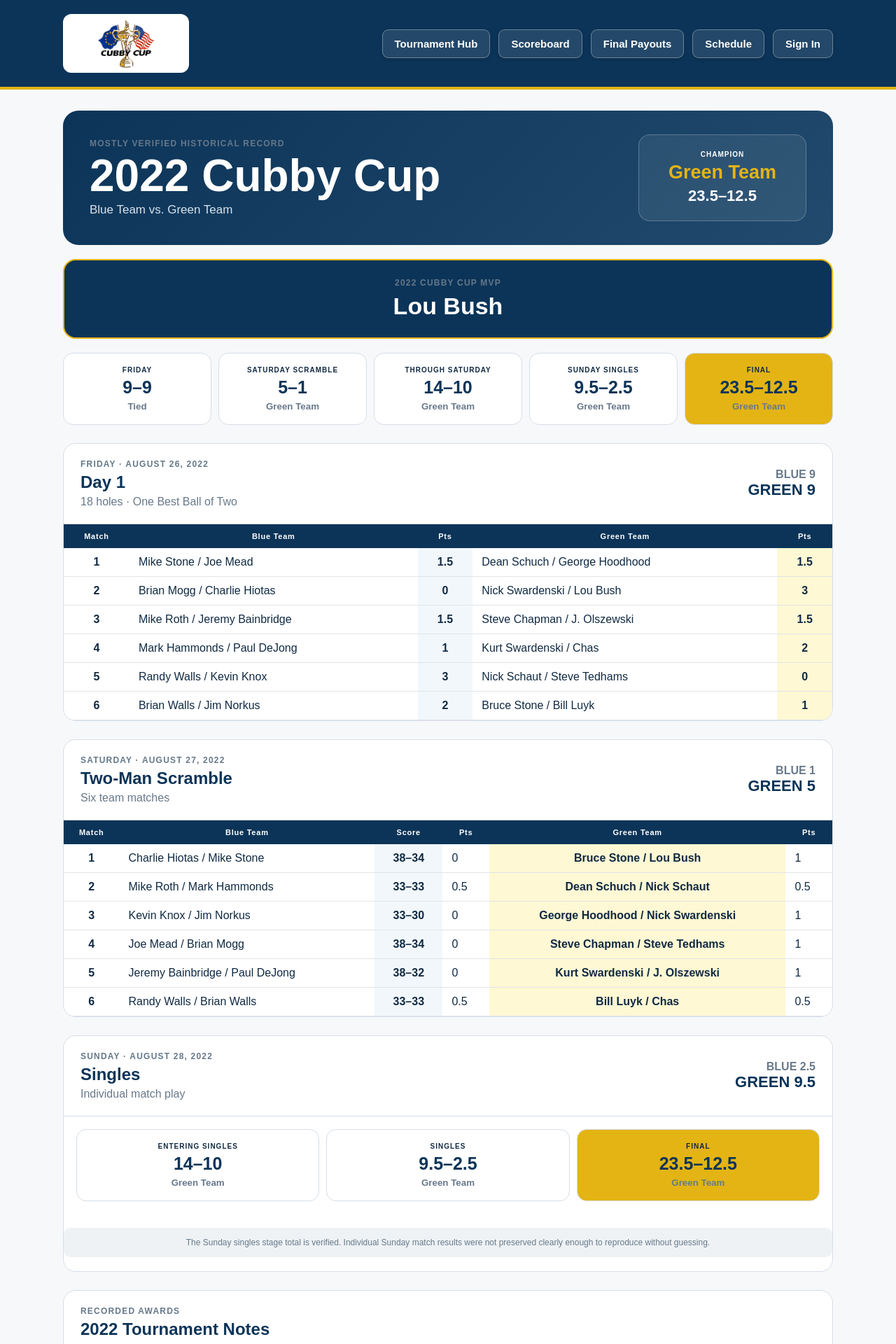
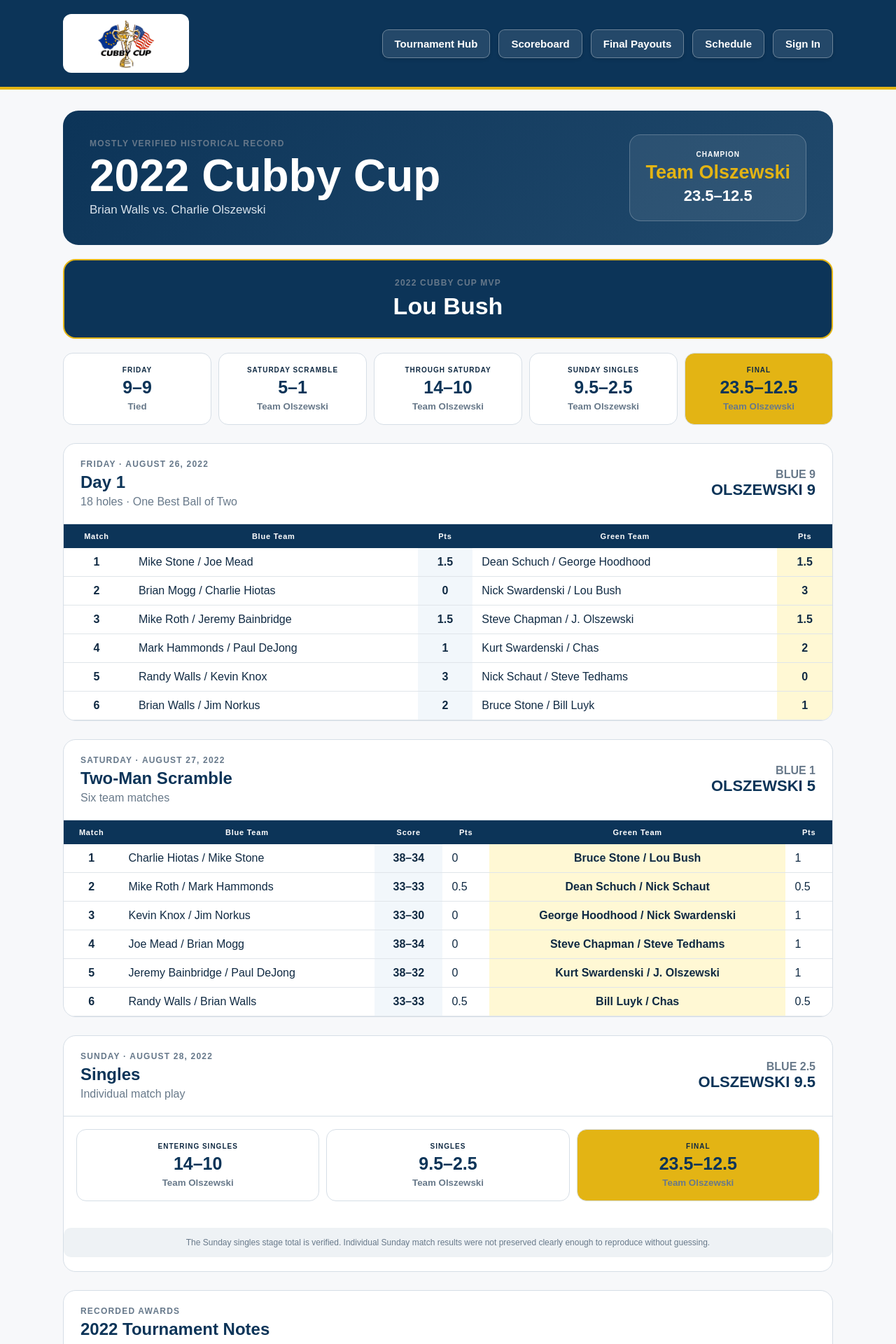
Before and after one commit to wjluyk-app/vet-head-app, a Next.js app: page /archive/2022 in a window 1280 px wide. Shown: the top 1920 px of the page at 70% size. Built offline with nearby package versions, Linux system fonts and the light colour scheme; no server answers.

Commit message:
Correct 2022 Cubby Cup captains

```diff
--- a/src/app/archive/2022/page.tsx
+++ b/src/app/archive/2022/page.tsx
@@ -154,12 +154,12 @@ export default function Archive2022Page() {
             MOSTLY VERIFIED HISTORICAL RECORD
           </div>
           <h1>2022 Cubby Cup</h1>
-          <p>Blue Team vs. Green Team</p>
+          <p>Brian Walls vs. Charlie Olszewski</p>
         </div>
 
         <div className="archiveChampion">
           <span>CHAMPION</span>
-          <strong>Green Team</strong>
+          <strong>Team Olszewski</strong>
           <small>23.5–12.5</small>
         </div>
       </section>
@@ -179,25 +179,25 @@ export default function Archive2022Page() {
         <article>
           <span>SATURDAY SCRAMBLE</span>
           <strong>5–1</strong>
-          <small>Green Team</small>
+          <small>Team Olszewski</small>
         </article>
 
         <article>
           <span>THROUGH SATURDAY</span>
           <strong>14–10</strong>
-          <small>Green Team</small>
+          <small>Team Olszewski</small>
         </article>
 
         <article>
           <span>SUNDAY SINGLES</span>
           <strong>9.5–2.5</strong>
-          <small>Green Team</small>
+          <small>Team Olszewski</small>
         </article>
 
         <article className="archiveProgressFinal">
           <span>FINAL</span>
           <strong>23.5–12.5</strong>
-          <small>Green Team</small>
+          <small>Team Olszewski</small>
         </article>
       </section>
 
@@ -211,7 +211,7 @@ export default function Archive2022Page() {
 
           <div className="archiveDayScore">
             <span>BLUE 9</span>
-            <strong>GREEN 9</strong>
+            <strong>OLSZEWSKI 9</strong>
           </div>
         </header>
 
@@ -228,7 +228,7 @@ export default function Archive2022Page() {
 
           <div className="archiveDayScore">
             <span>BLUE 1</span>
-            <strong>GREEN 5</strong>
+            <strong>OLSZEWSKI 5</strong>
           </div>
         </header>
 
@@ -245,7 +245,7 @@ export default function Archive2022Page() {
 
           <div className="archiveDayScore">
             <span>BLUE 2.5</span>
-            <strong>GREEN 9.5</strong>
+            <strong>OLSZEWSKI 9.5</strong>
           </div>
         </header>
 
@@ -253,19 +253,19 @@ export default function Archive2022Page() {
           <article>
             <span>ENTERING SINGLES</span>
             <strong>14–10</strong>
-            <small>Green Team</small>
+            <small>Team Olszewski</small>
           </article>
 
           <article>
             <span>SINGLES</span>
             <strong>9.5–2.5</strong>
-            <small>Green Team</small>
+            <small>Team Olszewski</small>
           </article>
 
           <article className="archiveProgressFinal">
             <span>FINAL</span>
             <strong>23.5–12.5</strong>
-            <small>Green Team</small>
+            <small>Team Olszewski</small>
           </article>
         </section>
 
--- a/src/app/archive/page.tsx
+++ b/src/app/archive/page.tsx
@@ -28,8 +28,8 @@ const archiveYears = [
   {
     year: 2022,
     subtitle: "Mostly Verified Historical Record",
-    captains: "Blue Team vs. Green Team",
-    champion: "Green Team",
+    captains: "Brian Walls vs. Charlie Olszewski",
+    champion: "Team Olszewski",
     finalScore: "23.5–12.5",
     href: "/archive/2022",
   },
```
